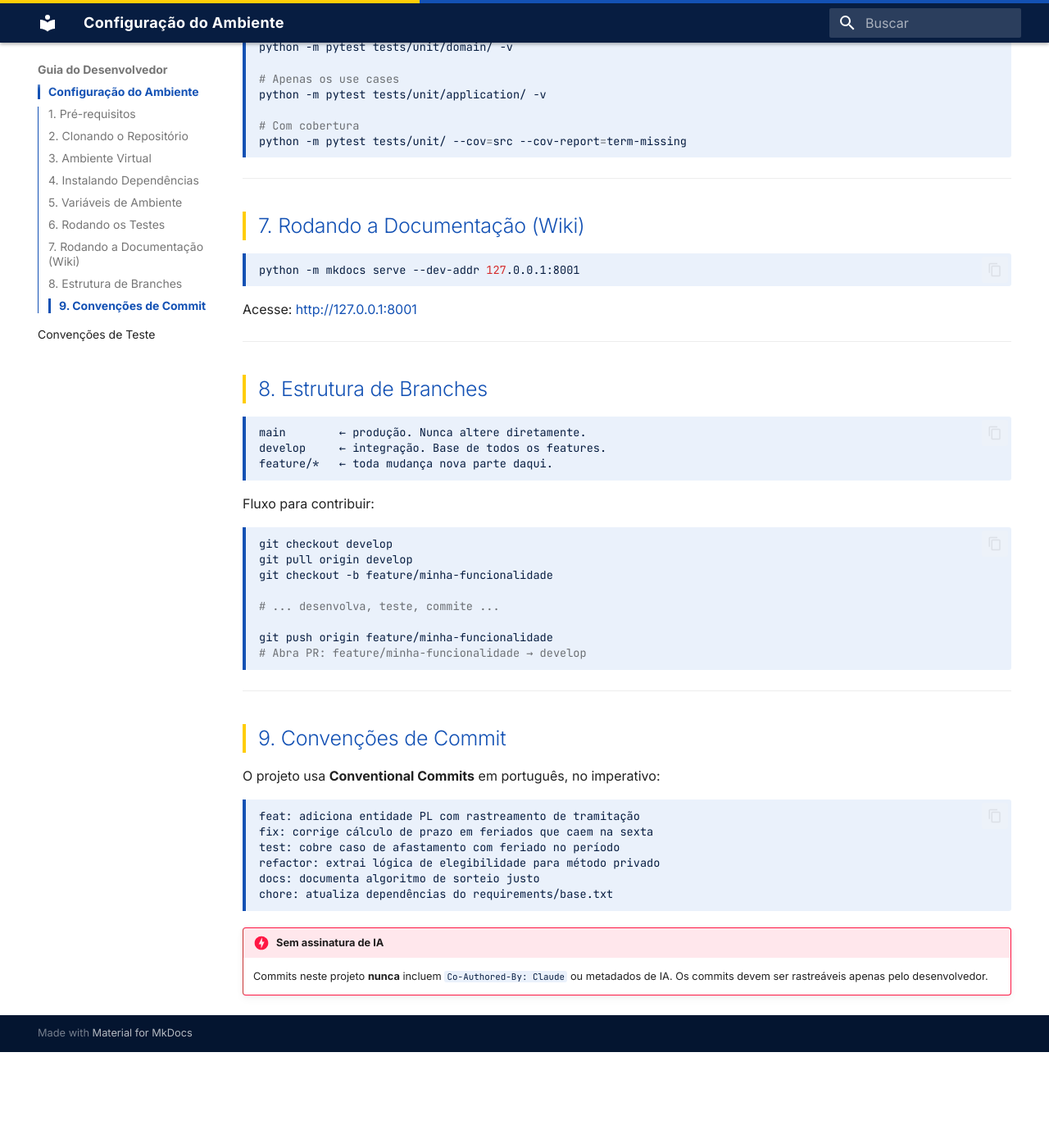
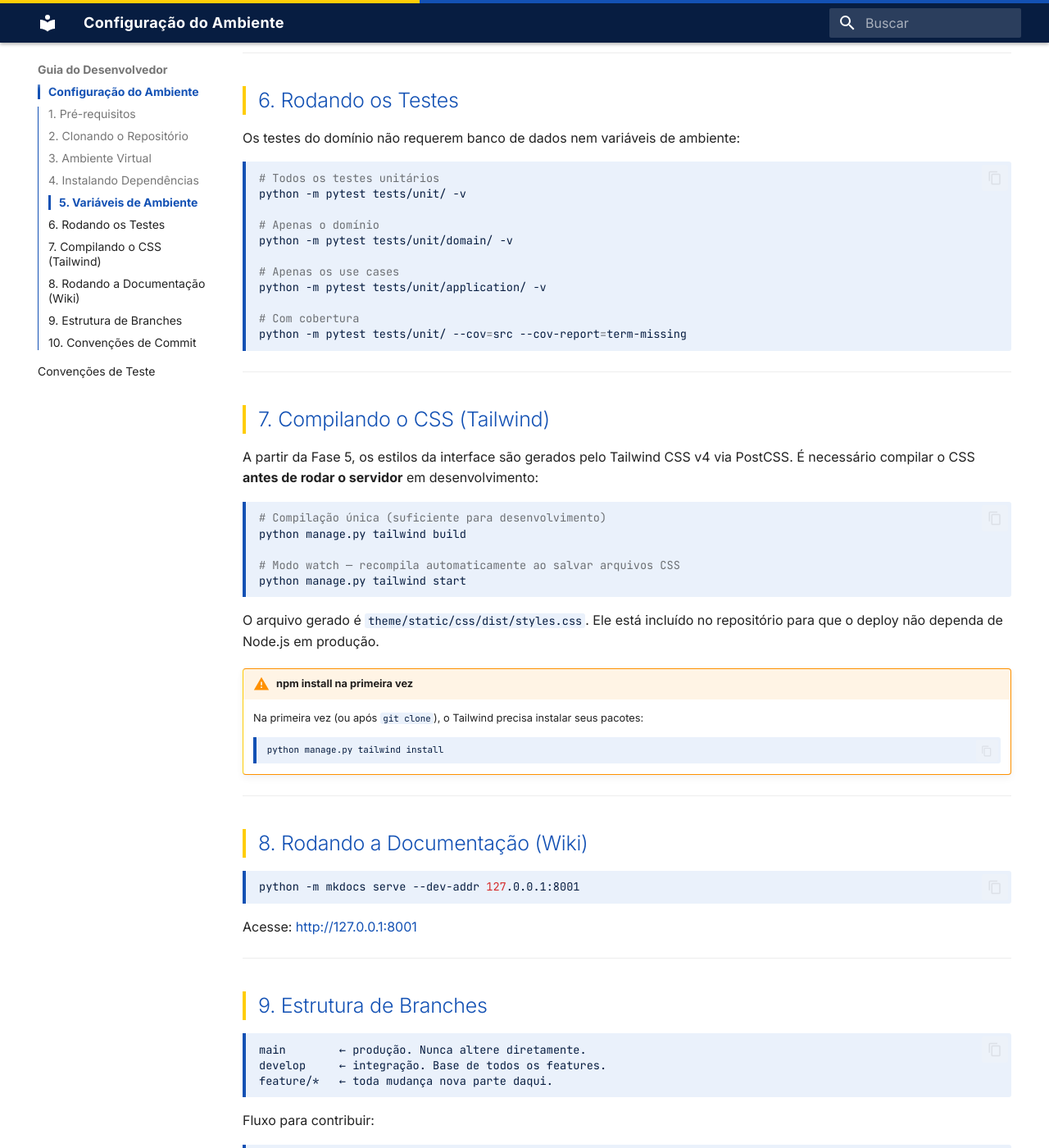
Before and after one commit to Baniwa/callista-public, an MkDocs documentation site: the page built from docs/desenvolvimento/ambiente.md, in a window 1280 px wide and 1400 px high, scrolled down 2148 px. Shown: the whole window at 82% size. Built offline with MkDocs 1.6.1 and Material for MkDocs 9.7.7, drawn with Linux system fonts in a browser that asks for light colours; before the commit the page ends 3431 px from its top, so only the background shows below that; some of the changed text lies outside the part shown.

Commit message:
docs: documenta Fase 5 — frontend, compat Python 3.14 e Tailwind v4
- Atualiza ambiente.md com Node.js como pré-requisito e passo de build Tailwind
- ADR-002: explica incompatibilidade Django 5.0.6 + Python 3.14 e upgrade para 6.0.5
- ADR-003: documenta por que Google Fonts vai no <link> HTML e não no @import CSS
- Cria docs/fase5/frontend.md com arquitetura de templates, dark mode, carrossel e paginação
- Atualiza index.md com tabela de fases e links para novos documentos
- Atualiza mkdocs.yml com seção Fase 5 e os três novos ADRs na navegação

````diff
--- a/docs/desenvolvimento/ambiente.md
+++ b/docs/desenvolvimento/ambiente.md
@@ -4,11 +4,19 @@
 
 | Ferramenta | Versão mínima | Observação |
 |---|---|---|
-| Python | 3.11+ | Recomendado: 3.12 |
+| Python | 3.11+ | Testado em 3.14 — ver [ADR-002](../adr/ADR-002-django6-python314.md) |
+| Node.js | 18+ | Necessário para compilar o Tailwind CSS v4 |
+| npm | 9+ | Vem com Node.js |
 | Git | 2.x | Qualquer versão recente |
 | pip | 23+ | `pip install --upgrade pip` |
 
-O projeto **não requer Docker** para desenvolvimento local (Fase 1 e 2). Docker é previsto para deploy (Fase 6).
+O projeto **não requer Docker** para desenvolvimento local. Docker é previsto para deploy (Fase 6).
+
+!!! info "Por que Node.js?"
+    A partir da Fase 5, o projeto usa **Tailwind CSS v4** com pipeline PostCSS. O comando
+    `python manage.py tailwind build` chama o compilador Node.js internamente via
+    `django-tailwind`. Sem Node.js instalado, o CSS não é compilado e a interface não
+    carrega estilos. Ver [Fase 5 — Frontend](../fase5/frontend.md) para detalhes.
 
 ---
 
@@ -107,7 +115,31 @@
 
 ---
 
-## 7. Rodando a Documentação (Wiki)
+## 7. Compilando o CSS (Tailwind)
+
+A partir da Fase 5, os estilos da interface são gerados pelo Tailwind CSS v4 via PostCSS.
+É necessário compilar o CSS **antes de rodar o servidor** em desenvolvimento:
+
+```bash
+# Compilação única (suficiente para desenvolvimento)
+python manage.py tailwind build
+
+# Modo watch — recompila automaticamente ao salvar arquivos CSS
+python manage.py tailwind start
+```
+
+O arquivo gerado é `theme/static/css/dist/styles.css`. Ele está incluído no repositório
+para que o deploy não dependa de Node.js em produção.
+
+!!! warning "npm install na primeira vez"
+    Na primeira vez (ou após `git clone`), o Tailwind precisa instalar seus pacotes:
+    ```bash
+    python manage.py tailwind install
+    ```
+
+---
+
+## 8. Rodando a Documentação (Wiki)
 
 ```bash
 python -m mkdocs serve --dev-addr 127.0.0.1:8001
@@ -140,7 +172,7 @@
 
 ---
 
-## 9. Convenções de Commit
+## 10. Convenções de Commit
 
 O projeto usa **Conventional Commits** em português, no imperativo:
 
--- a/mkdocs.yml
+++ b/mkdocs.yml
@@ -42,8 +42,12 @@
       - Adapter da API do Senado Federal: architecture/adapter-senado.md
       - Migração do Callista 1.0: architecture/migracao-callista1.md
       - API do Senado Federal — Análise: architecture/senado-api.md
+  - Fase 5 — Frontend:
+      - Arquitetura e Decisões: fase5/frontend.md
   - Decisões (ADR):
       - ADR-001 · Clean Architecture: adr/ADR-001-clean-architecture.md
+      - ADR-002 · Django 6 + Python 3.14: adr/ADR-002-django6-python314.md
+      - ADR-003 · Google Fonts via link HTML: adr/ADR-003-tailwind-v4-google-fonts.md
   - Guia do Desenvolvedor:
       - Configuração do Ambiente: desenvolvimento/ambiente.md
       - Convenções de Teste: desenvolvimento/testes.md
````
Also changed, not shown: other parts of docs/desenvolvimento/ambiente.md (+1 -1 lines), docs/adr/ADR-002-django6-python314.md (added, +60 -0 lines), docs/adr/ADR-003-tailwind-v4-google-fonts.md (added, +77 -0 lines), docs/fase5/frontend.md (added, +188 -0 lines), docs/index.md (+31 -1 lines).
